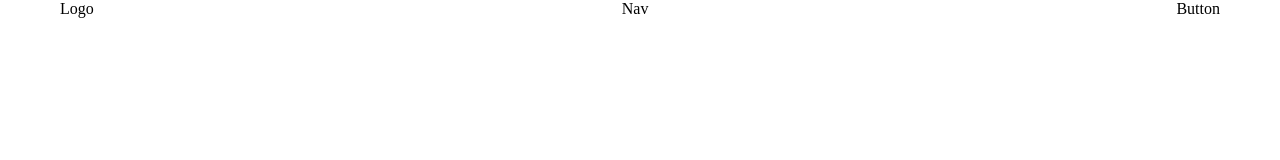
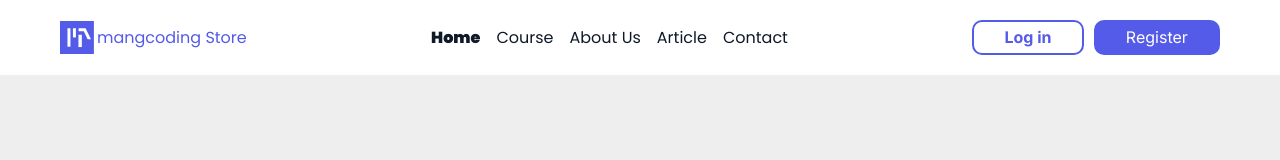
Before and after one commit to shahdaw/landing, a plain HTML site: page index.html in a window 1280 px wide. Drawn offline with Linux system fonts and the light colour scheme.

Commit message:
create header

```diff
--- a/assets/css/main.css
+++ b/assets/css/main.css
@@ -1 +1,67 @@
 @import './base.css';
+
+body{
+font-family: var(--mainFont);
+background-color: #eee;
+}
+
+.header{
+
+   background-color: #fff;
+   padding: 20px 0;
+}
+
+.header .logo{
+display: flex;
+align-items: center;
+gap:2px;
+
+}
+
+.header .logo img{
+
+    width:35px;
+}
+
+.header .logo a{
+    color: var(--mainColor);
+}
+
+.nav ul{
+    display: flex;
+    gap: 16px;
+}
+
+.nav ul li a{
+    color: #101928;
+}
+
+.active{
+    font-weight: 900;
+}
+
+.auth{
+    display: flex;
+    align-items: center;
+    gap: 10px;
+}
+
+.auth a{
+    font-family: var(--subFont);
+    border-radius: 10px;
+    padding: 5.3541765213012695px 30.18113136291504px;
+}
+
+.auth .login{
+
+    border:2px solid var(--mainColor);
+    color: var(--mainColor);
+    font-weight: 700;
+}
+
+.auth .register{
+    color: #fff;
+    background-color: var(--mainColor);
+    border:2px solid var(--mainColor);
+
+}
--- a/index.html
+++ b/index.html
@@ -1,5 +1,6 @@
 <!DOCTYPE html>
 <html lang="en">
+
 <head>
     <meta charset="UTF-8">
     <meta name="viewport" content="width=device-width, initial-scale=1.0">
@@ -7,17 +8,44 @@
 
     <link rel="stylesheet" href="./assets/css/main.css">
 </head>
+
 <body>
 
     <header class="header">
         <div class="container">
             <div class="row">
-<div class="logo">Logo</div>
-<nav class="nav">Nav</nav>
-<div class="auth">Button</div>
+                <div class="logo">
+                    <img src="./assets/img/Logo.svg" />
+                    <a href="#">mangcoding Store</a>
+                </div>
+
+                <nav class="nav">
+                    <ul>
+                        <li>
+                            <a href="#" class="active">Home</a>
+                        </li>
+                        <li>
+                            <a href="#">Course</a>
+                        </li>
+                        <li>
+                            <a href="#">About Us</a>
+                        </li>
+                        <li>
+                            <a href="#">Article</a>
+                        </li>
+                        <li>
+                            <a href="#">Contact</a>
+                        </li>
+                    </ul>
+                </nav>
+                <div class="auth">
+                    <a href="#" class="login">Log in</a>
+                    <a href="#" class="register">Register</a>
+                </div>
             </div>
         </div>
     </header>
 
 </body>
+
 </html>
```
Also changed, not shown: assets/img/Logo.svg (added). Lines whose indentation alone changed are shown as unchanged.
